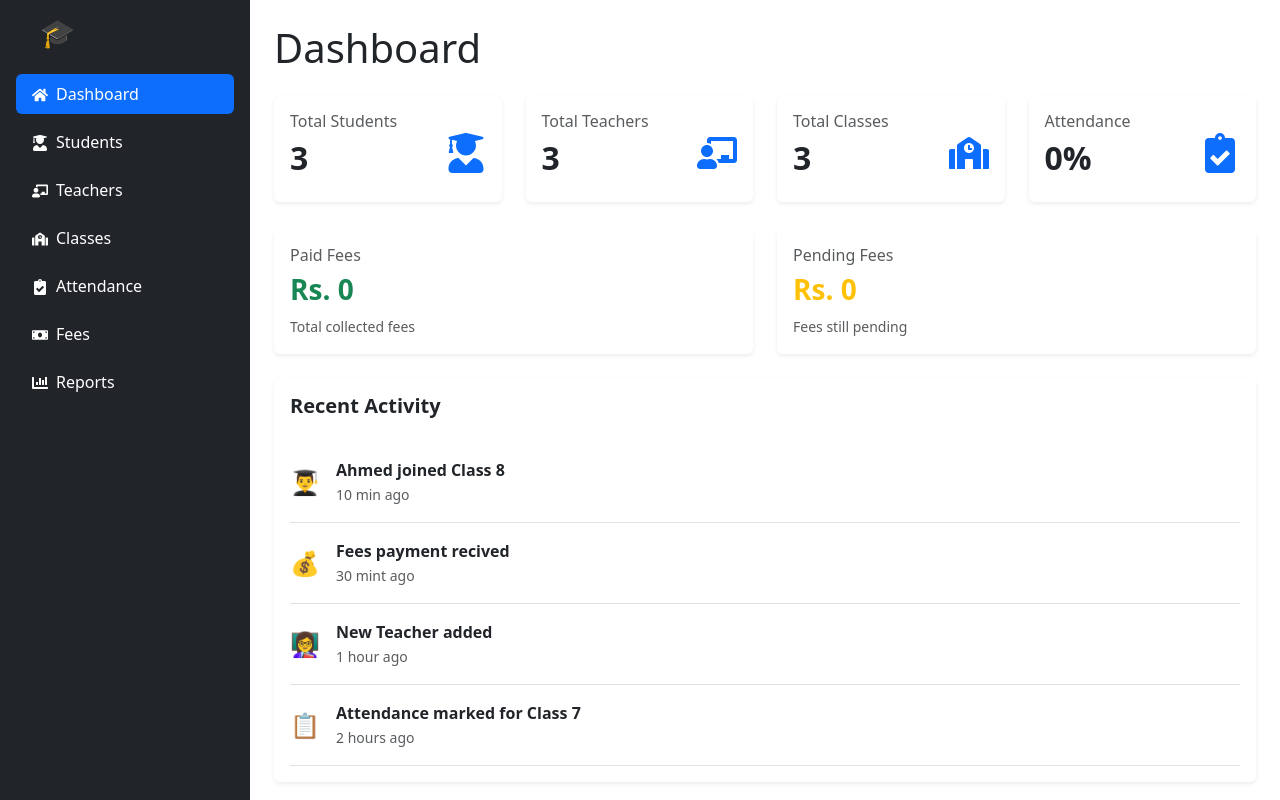
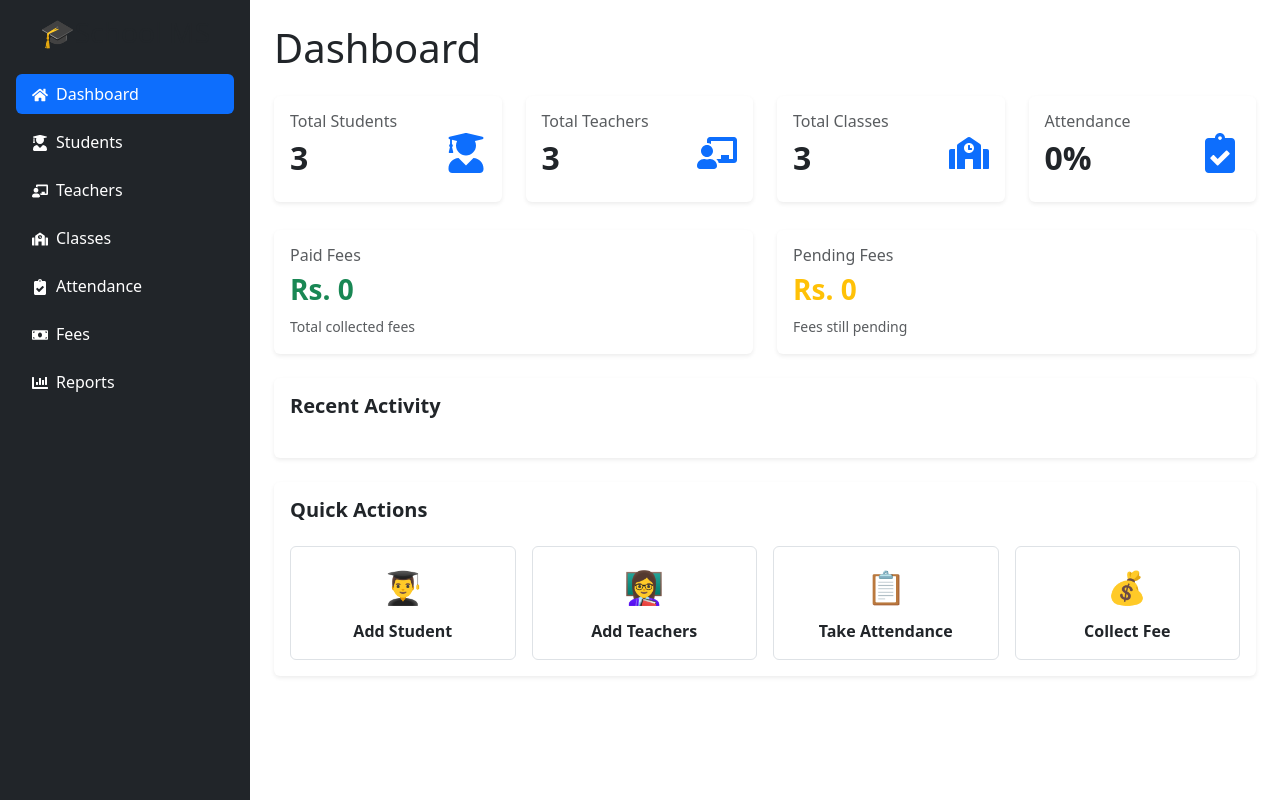
Before and after one commit to soniaamal/school-management-system, a React (Vite) app in the folder frontend/school-management-ui/: page / in a window 1280 px wide. Shown: the top 800 px of the page. Built offline with nearby package versions, Linux system fonts and the light colour scheme.

Commit message:
Add real dashboard activity tracking

```diff
--- a/frontend/school-management-ui/src/pages/Dashboard.jsx
+++ b/frontend/school-management-ui/src/pages/Dashboard.jsx
@@ -12,30 +12,6 @@ import {
     FaSchool,
     FaClipboardCheck,
 } from "react-icons/fa";
-
-const activities = [
-    {
-        icon: "👨‍🎓",
-        message: "Ahmed joined Class 8",
-        time: "10 min ago",
-    },
-    {
-        icon: "💰",
-        message: " Fees payment recived",
-        time: " 30 mint ago",
-
-    },
-    {
-        icon: "👩‍🏫",
-        message: "New Teacher added",
-        time: " 1 hour ago",
-    },
-    {
-        icon: "📋",
-        message: "Attendance marked for Class 7",
-        time: "2 hours ago",
-    },
-];
 
 const quickActions = [
     {
@@ -61,12 +37,91 @@ const quickActions = [
     },
 ];
 
+const formatActivityTime = (date) => {
+    if (!date) return "";
+
+    const activityDate = new Date(date);
+    const now = new Date();
+
+    const diffInSeconds = Math.floor(
+        (now - activityDate) / 1000
+    );
+
+    if (diffInSeconds < 60) {
+        return "Just now";
+    }
+
+    const diffInMinutes = Math.floor(diffInSeconds / 60);
+
+    if (diffInMinutes < 60) {
+        return `${diffInMinutes} minute${
+            diffInMinutes === 1 ? "" : "s"
+        } ago`;
+    }
+
+    const diffInHours = Math.floor(diffInMinutes / 60);
+
+    if (diffInHours < 24) {
+        return `${diffInHours} hour${
+            diffInHours === 1 ? "" : "s"
+        } ago`;
+    }
+
+    const diffInDays = Math.floor(diffInHours / 24);
+
+    if (diffInDays === 1) {
+        return "Yesterday";
+    }
+
+    if (diffInDays < 7) {
+        return `${diffInDays} days ago`;
+    }
+
+    return activityDate.toLocaleDateString();
+};
+
 function Dashboard() {
     const { students } = useStudents();
     const { teachers } = useTeachers();
     const { classes } = useClasses();
     const { attendance } = useAttendance();
     const { fees } = useFees();
+
+    const activities = [
+        ...students.map((student) => ({
+            icon: "👨‍🎓",
+            message: `${student.name} joined ${student.className}`,
+            type: "student",
+            date: student.createdAt || "",
+        })),
+
+        ...teachers.map((teacher) => ({
+            icon: "👩‍🏫",
+            message: `New Teacher added :  ${teacher.name}`,
+            type: "teacher",
+            date: teacher.createdAt || "",
+        })),
+
+        ...attendance.map((record) => ({
+            icon: "📋",
+            message: `Attendance marked for ${record.studentName}`,
+            type: "attendance",
+            date: record.date,
+        })),
+
+        ...fees.map((fee) => ({
+            icon: "💰",
+            message: `Fee record added for ${fee.studentName}`,
+            type: "fee",
+            date: fee.createdAt || "",
+        })),
+    ];
+
+        const sortedActivities = [...activities]
+            .filter((activity) => activity.date)
+            .sort((a, b) => new Date(b.date) - new Date(a.date))
+            .slice(0, 5);
+
 
     const presentCount = attendance.filter(
     (record) => record.status === "Present"
@@ -183,7 +238,7 @@ function Dashboard() {
                     <div className="card-body">
                         <h5 className="fw-bold mb-4">Recent Activity</h5>
 
-                        {activities.map((activity, index) => (
+                        {sortedActivities.map((activity, index) => (
                             <div
                                 key={index}
                                 className="d-flex align-items-center border-bottom py-3"
@@ -198,7 +253,7 @@ function Dashboard() {
                                     </div>
 
                                     <small className="text-muted">
-                                        {activity.time}
+                                        {formatActivityTime(activity.date)}
                                     </small>
 
                                 </div>
--- a/frontend/school-management-ui/src/pages/Fees.jsx
+++ b/frontend/school-management-ui/src/pages/Fees.jsx
@@ -81,12 +81,18 @@ const pendingFees = fees
         // ADD new fee
         else {
             const newFee = {
-                id: `FEE${String(fees.length + 1).padStart(3, "0")}`,
+                id: `FEE${String(
+                    fees.reduce((max, fee) => {
+                        const number = parseInt(fee.id.replace("FEE", ""), 10);
+                        return number > max ? number : max;
+                    }, 0) + 1
+                ).padStart(3, "0")}`,
                 studentId: selectedStudent.id,
                 studentName: selectedStudent.name,
                 className: selectedStudent.className,
                 amount: Number(formData.amount),
                 status: formData.status,
+                createdAt: new Date().toISOString(),
             };
 
             setFees([...fees, newFee]);
--- a/frontend/school-management-ui/src/pages/Students.jsx
+++ b/frontend/school-management-ui/src/pages/Students.jsx
@@ -73,6 +73,7 @@ function Students() {
           name: formData.name,
           className: formData.className,
           gender: formData.gender,
+          createdAt: new Date().toISOString(),
       };
 
         setStudents([...students, newStudent]);
--- a/frontend/school-management-ui/src/pages/Teachers.jsx
+++ b/frontend/school-management-ui/src/pages/Teachers.jsx
@@ -36,6 +36,7 @@ function Teachers() {
         name: formData.name,
         subject: formData.subject,
         gender: formData.gender,
+        createdAt: new Date().toISOString(),
     };
 
     setTeachers([...teachers, newTeacher]);
```
Lines whose indentation alone changed are shown as unchanged.
